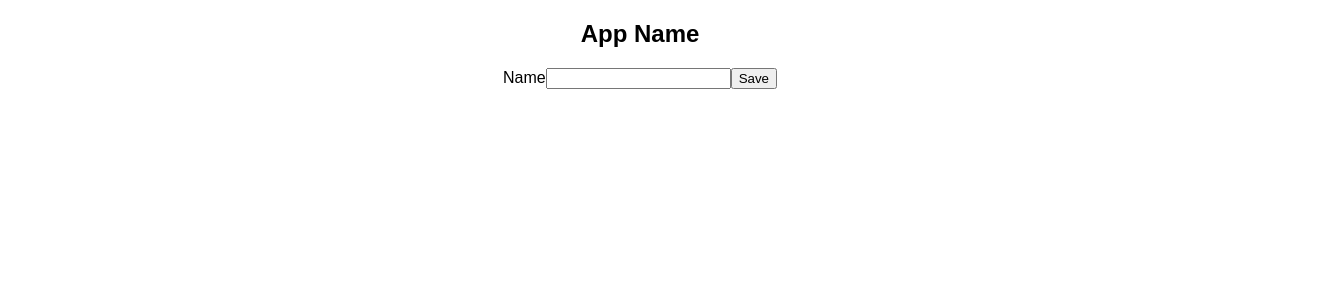
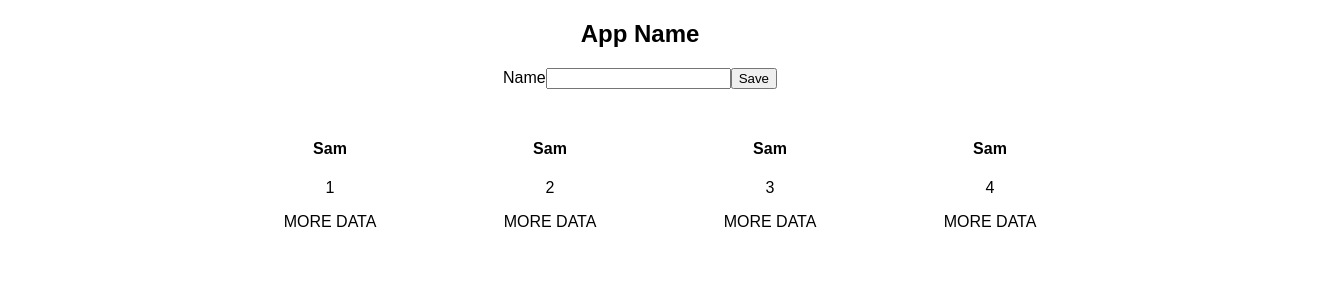
Before and after one commit to Crownpeak/developer-pairing, a React (Create React App) app in the folder frontend/react-ui/: page / in a window 1280 px wide. Shown: the top 300 px of the page, 1320 px wide, since content can reach past the window. Built offline with nearby package versions, Linux system fonts and the light colour scheme.

Commit message:
Add display component and basic styling

```diff
--- a/frontend/react-ui/src/App.css
+++ b/frontend/react-ui/src/App.css
@@ -2,27 +2,19 @@
   text-align: center;
 }
 
-.App-logo {
-  animation: App-logo-spin infinite 20s linear;
-  height: 80px;
+.data-container {
+  display: flex;
+  flex-direction: row;
+  flex-wrap: wrap;
+  width: 100vw;
+  padding: 20px;
+  justify-content: center;
+
 }
 
-.App-header {
-  background-color: #222;
-  height: 150px;
-  padding: 20px;
-  color: white;
+.data {
+  width: 200px;
+  height: 100px;
+  margin: 10px
+
 }
-
-.App-title {
-  font-size: 1.5em;
-}
-
-.App-intro {
-  font-size: large;
-}
-
-@keyframes App-logo-spin {
-  from { transform: rotate(0deg); }
-  to { transform: rotate(360deg); }
-}
--- a/frontend/react-ui/src/App.js
+++ b/frontend/react-ui/src/App.js
@@ -1,19 +1,27 @@
 import React, { Component } from 'react';
 import Header from './components/Header.jsx';
 import Form from './components/Form.jsx';
+import Display from './components/Display.jsx';
 import logo from './logo.svg';
 import './App.css';
+
+const stubData = [
+  {name: "Sam", id: 1},
+  {name: "Sam", id: 2},
+  {name: "Sam", id: 3},
+  {name: "Sam", id: 4}
+]
 
 class App extends Component {
   constructor() {
     super()
     this.state = {
-      appData: []
+      appData: stubData
     }
   }
 
   componentWillMount() {
-
+    console.log('LOADED')
   }
 
 
@@ -22,6 +30,9 @@ class App extends Component {
       <div className="App">
         <Header />
         <Form />
+        <Display
+          data={this.state.appData}
+        />
       </div>
     );
   }
--- /dev/null
+++ b/frontend/react-ui/src/components/Display.jsx
@@ -0,0 +1,25 @@
+import React, { Component } from 'react';
+
+
+export default class Display extends Component {
+
+
+  render() {
+
+    const displayData = this.props.data.map((data, i) => {
+      return (
+        <article className='data'>
+          <h4>{data.name}</h4>
+          <p>{data.id}</p>
+          <p>MORE DATA</p>
+        </article>
+      )
+    })
+
+    return (
+      <section className='data-container'>
+        {displayData}
+      </section>
+    );
+  }
+}
--- a/frontend/react-ui/src/components/Form.jsx
+++ b/frontend/react-ui/src/components/Form.jsx
@@ -3,8 +3,8 @@ import React, { Component } from 'react';
 
 class Form extends Component {
 
-  submitForm(e, data) {
-    console.log(e, data)
+  submitForm(data) {
+    console.log(data)
   }
 
   render() {
```
